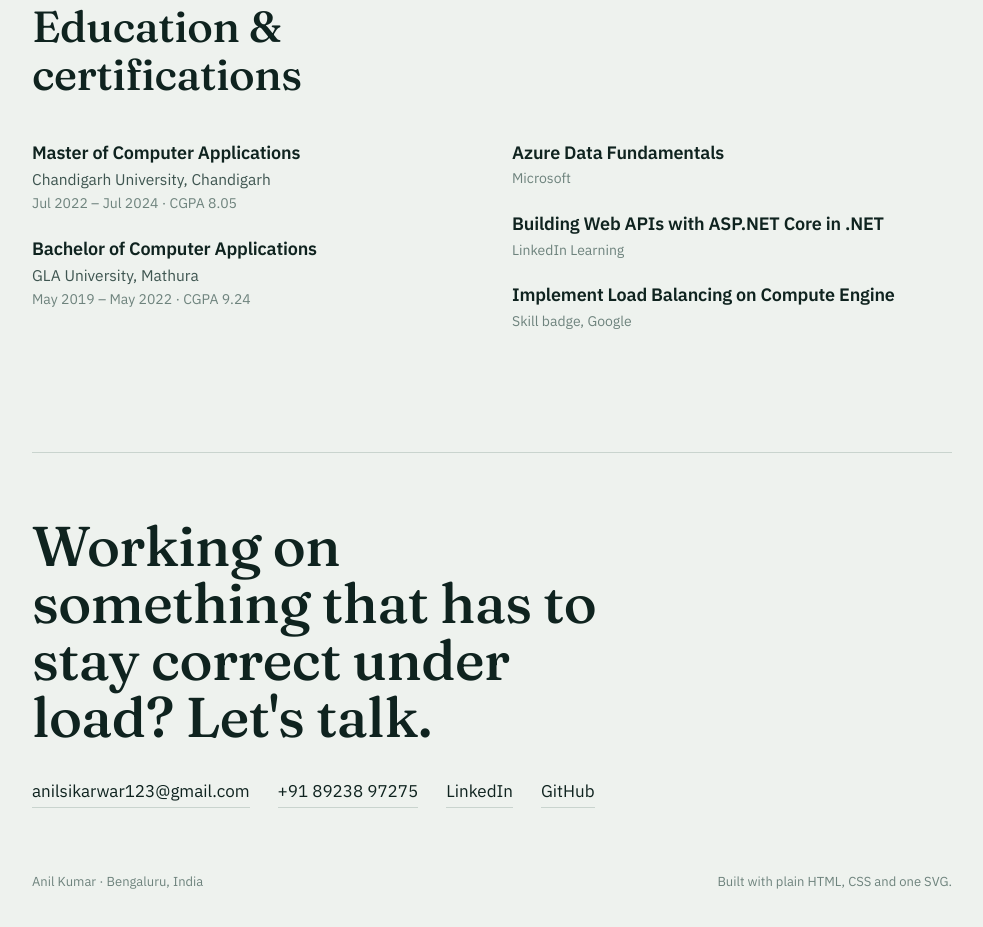
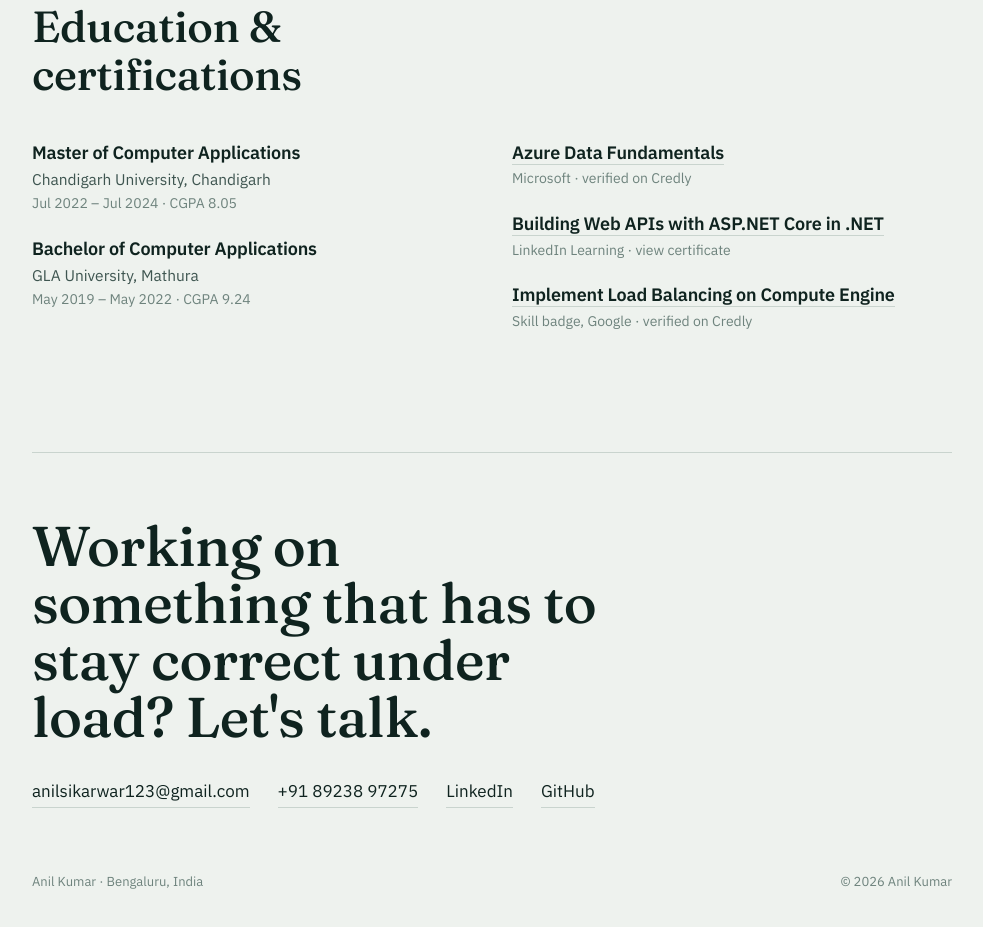
Before and after one commit to code-repeat-code/code-repeat-code.github.io, a plain HTML site: page index.html in a window 1280 px wide. Shown: the part 5937-6864 px from the top of the page, without its empty margins (276-1259 px from the left). Drawn offline with Linux system fonts and the light colour scheme.

Commit message:
Update index.html

```diff
--- a/index.html
+++ b/index.html
@@ -147,6 +147,8 @@ section{padding-top:96px}
 .edu .item h3{font-size:18px; font-family:"IBM Plex Sans",sans-serif; font-weight:600}
 .edu .item p{color:var(--ink2); font-size:15.5px}
 .edu .item .m{color:var(--mute); font-size:14px}
+.edu .item h3 a{border-bottom:1px solid var(--line); transition:border-color .2s}
+.edu .item h3 a:hover{border-color:var(--accent)}
 
 /* Contact */
 .contact{border-top:1px solid var(--line); margin-top:120px; padding-top:64px}
@@ -465,9 +467,9 @@ footer{margin-top:64px; font-size:13px; color:var(--mute); display:flex; justify
           <div class="item"><h3>Bachelor of Computer Applications</h3><p>GLA University, Mathura</p><p class="m">May 2019 – May 2022 · CGPA 9.24</p></div>
         </div>
         <div class="list">
-          <div class="item"><h3>Azure Data Fundamentals</h3><p class="m">Microsoft</p></div>
-          <div class="item"><h3>Building Web APIs with ASP.NET Core in .NET</h3><p class="m">LinkedIn Learning</p></div>
-          <div class="item"><h3>Implement Load Balancing on Compute Engine</h3><p class="m">Skill badge, Google</p></div>
+          <div class="item"><h3><a href="https://www.credly.com/badges/51f13daf-7e13-4b64-943d-3a124c88fec3/public_url" target="_blank" rel="noopener">Azure Data Fundamentals</a></h3><p class="m">Microsoft · verified on Credly</p></div>
+          <div class="item"><h3><a href="https://www.linkedin.com/learning/certificates/4b85d6fa99351461004fdecb41f00bde78065bceac3c86542f10e56b24da1e5f?u=73396314" target="_blank" rel="noopener">Building Web APIs with ASP.NET Core in .NET</a></h3><p class="m">LinkedIn Learning · view certificate</p></div>
+          <div class="item"><h3><a href="https://www.credly.com/badges/f477083a-ab0c-4683-a2f8-7c3fb9e1bc2f/public_url" target="_blank" rel="noopener">Implement Load Balancing on Compute Engine</a></h3><p class="m">Skill badge, Google · verified on Credly</p></div>
         </div>
       </div>
     </section>
@@ -478,11 +480,11 @@ footer{margin-top:64px; font-size:13px; color:var(--mute); display:flex; justify
         <a href="mailto:anilsikarwar123@gmail.com">anilsikarwar123@gmail.com</a>
         <a href="tel:+918923897275">+91 89238 97275</a>
         <a href="https://linkedin.com/in/anil-kumar-b460b5174" target="_blank" rel="noopener">LinkedIn</a>
-        <a href="https://github.com" target="_blank" rel="noopener">GitHub</a>
+        <a href="https://github.com/code-repeat-code" target="_blank" rel="noopener">GitHub</a>
       </div>
       <footer>
         <span>Anil Kumar · Bengaluru, India</span>
-        <span>Built with plain HTML, CSS and one SVG.</span>
+        <span>© 2026 Anil Kumar</span>
       </footer>
     </section>
   </main>
```
